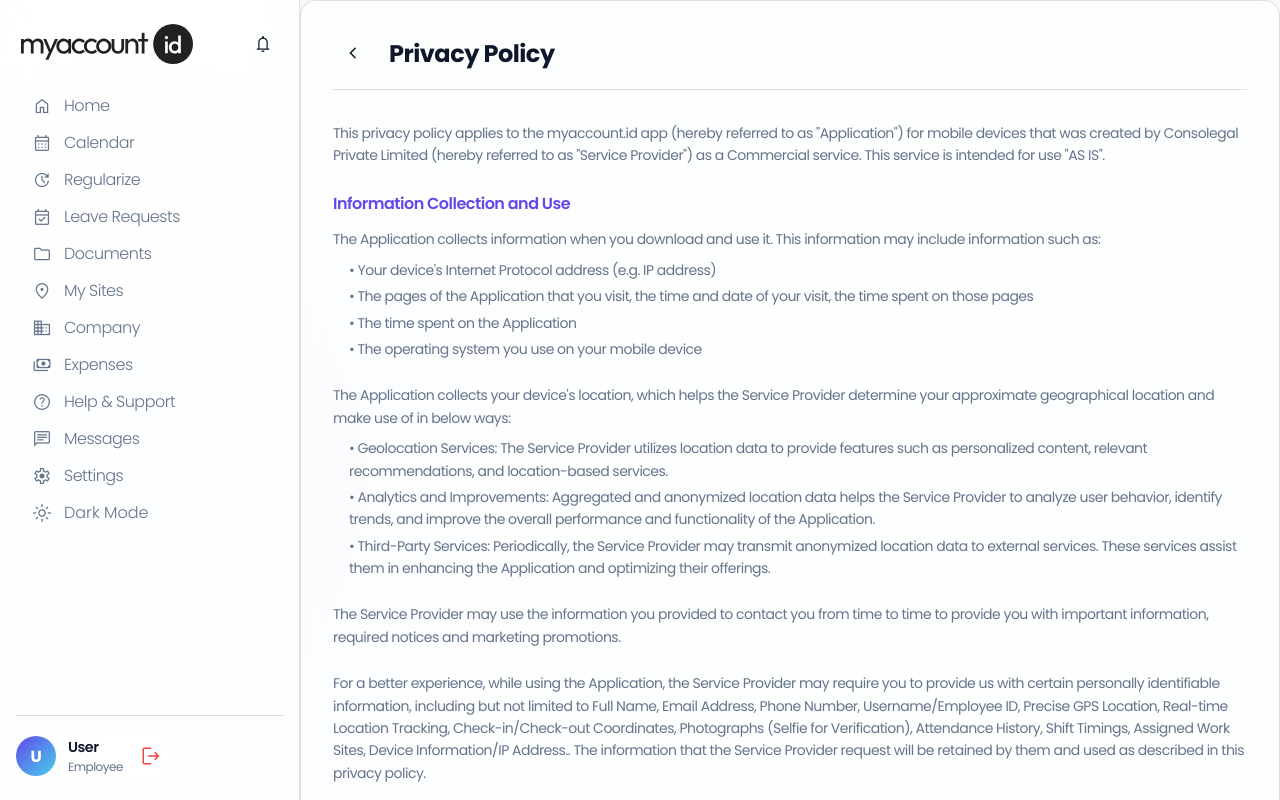
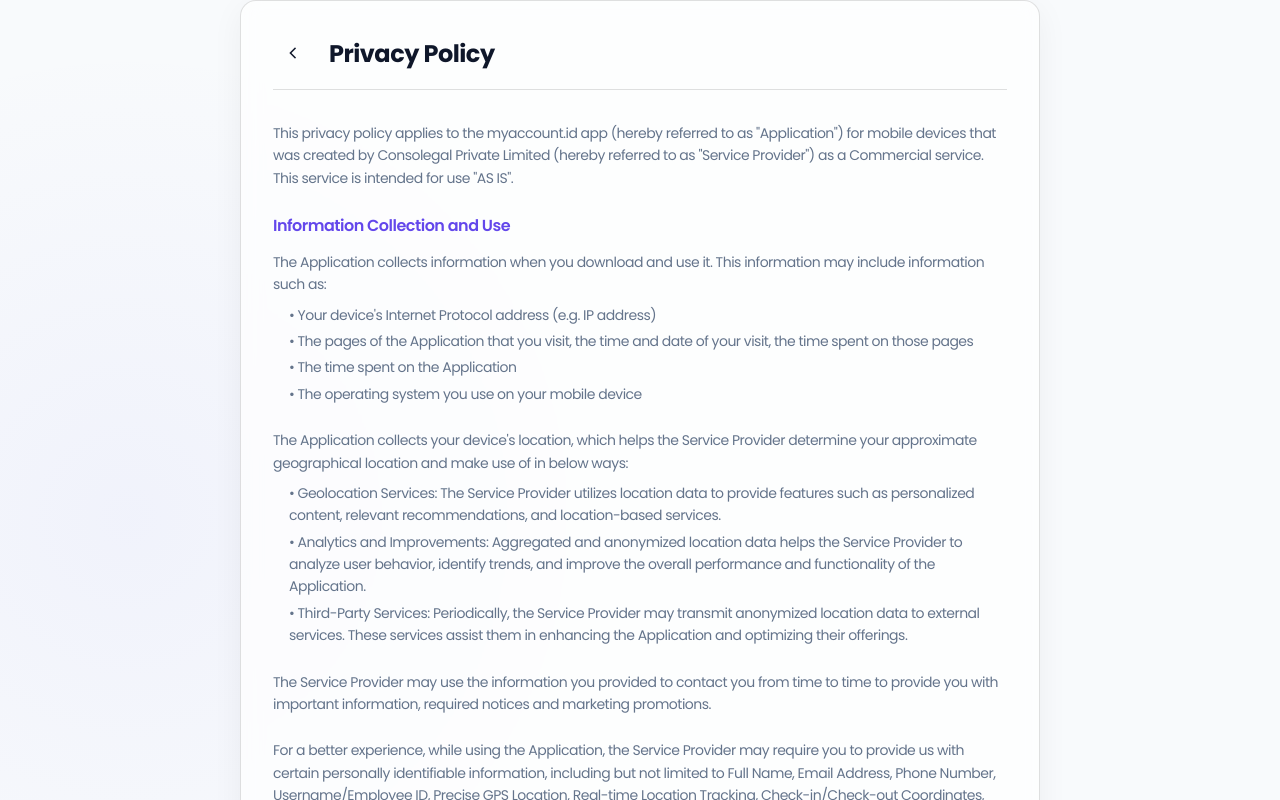
Before and after one commit to chinmay1182/attendance-web, a Next.js app: page /privacy-policy in a window 1280 px wide. Shown: the top 800 px of the page. Built offline with nearby package versions, Linux system fonts and the light colour scheme.

Commit message:
Fixed privacy policy navbar issues

```diff
--- a/src/app/privacy-policy/page.tsx
+++ b/src/app/privacy-policy/page.tsx
@@ -1,7 +1,6 @@
 "use client";
 import React from 'react';
 import { useRouter } from 'next/navigation';
-import { Navbar } from '../../components/Navbar';
 import styles from './privacy.module.css';
 
 export default function PrivacyPolicyPage() {
@@ -9,7 +8,6 @@
 
     return (
         <>
-            <Navbar />
             <div className={styles.container}>
                 <div className={styles.headerRow}>
                     <button onClick={() => router.back()} className={styles.backButton}>
```
